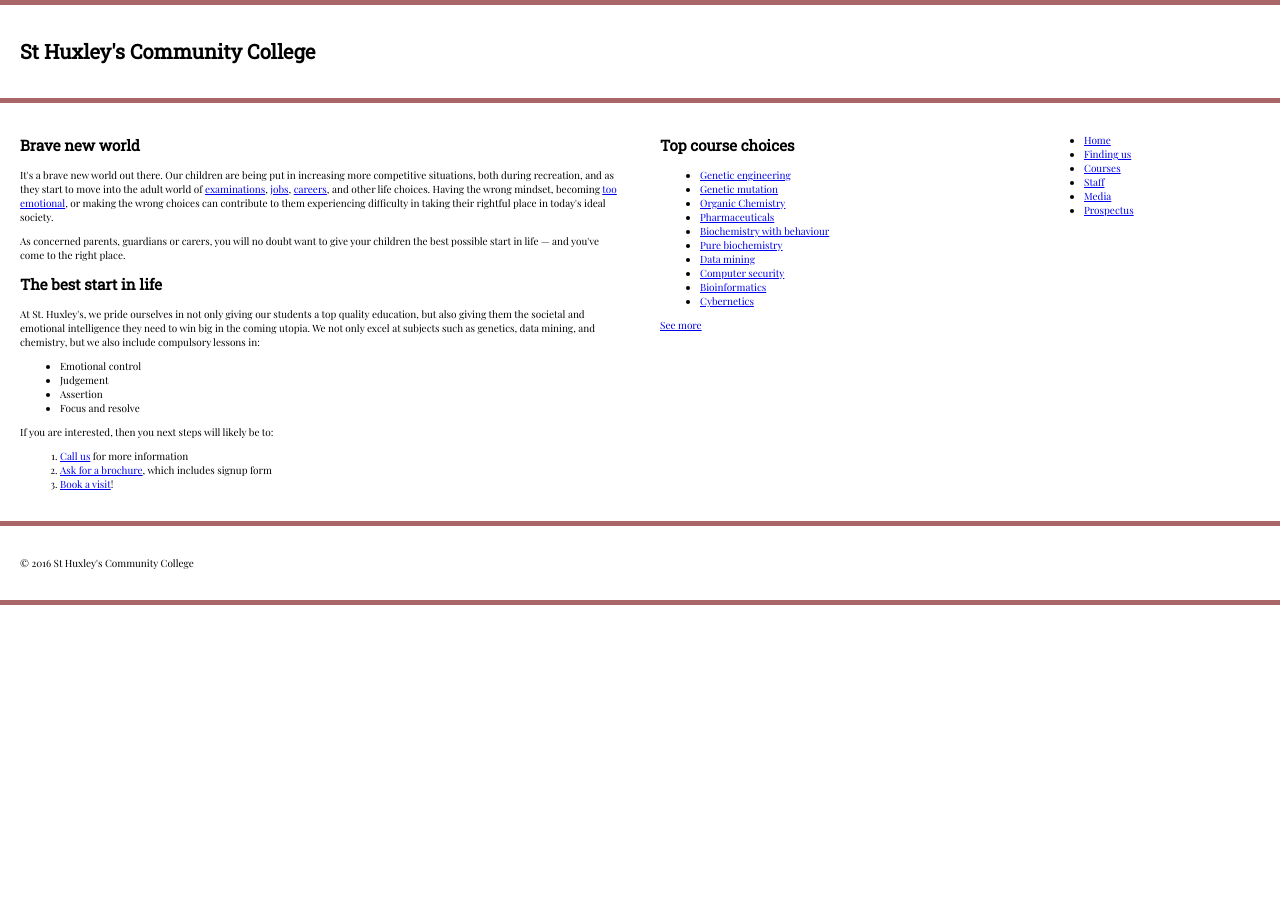
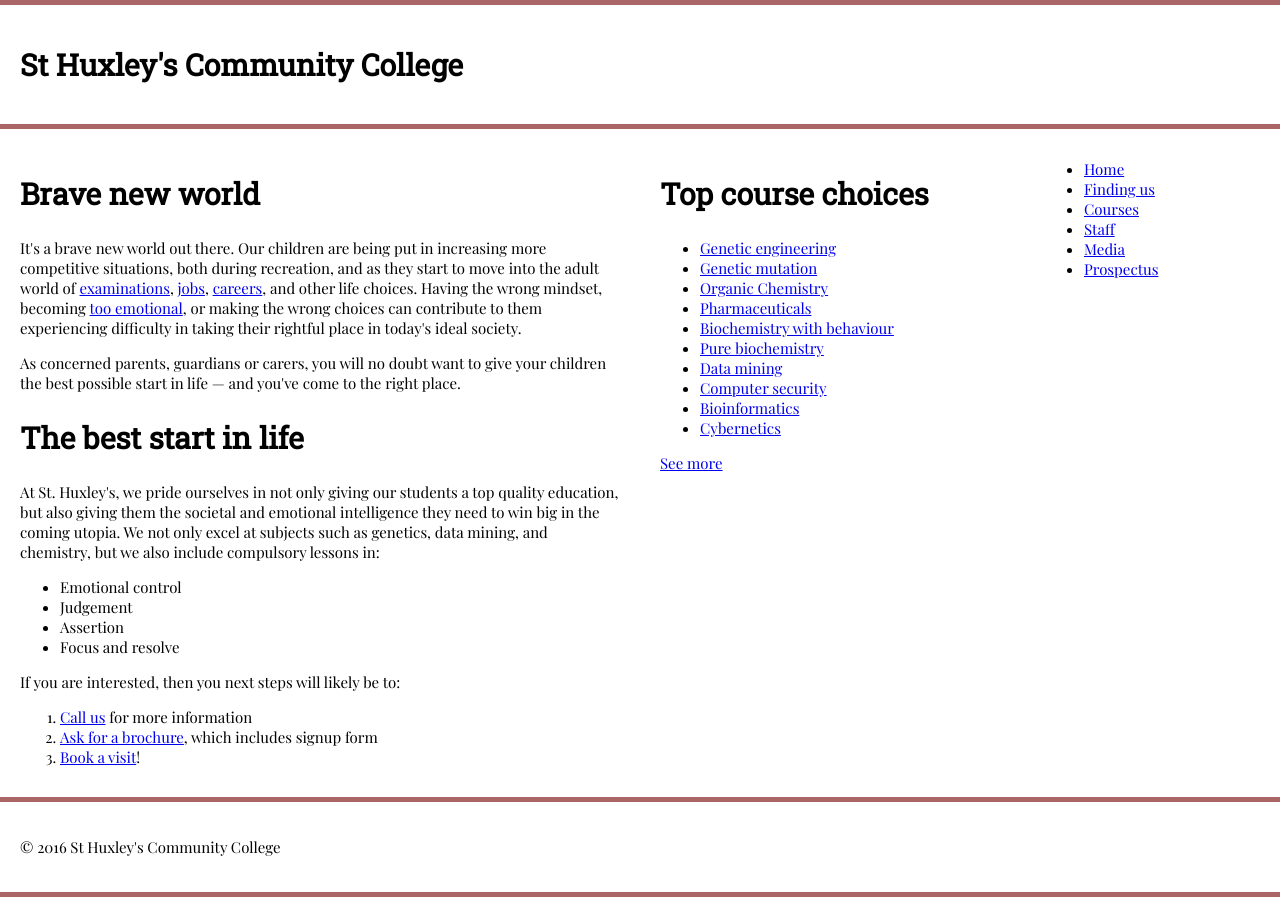
Before and after one commit to johnravendev/typesetting-a-community-school-homepage, a plain HTML site: page index.html in a window 1280 px wide. Before the commit the page ends 800 px from the top, so only its background shows below. Drawn offline with nearby package versions, Linux system fonts and the light colour scheme.

Commit message:
Two rules multiple selectors give property of font-sizes

```diff
--- a/styles/style.css
+++ b/styles/style.css
@@ -51,4 +51,9 @@
 
   h1, h2 {
     font-family: "Roboto Slab";
+    font-size: 3em;
   }
+
+  ul li, ol li, p {
+    font-size: 1.5em;
+  }
```
